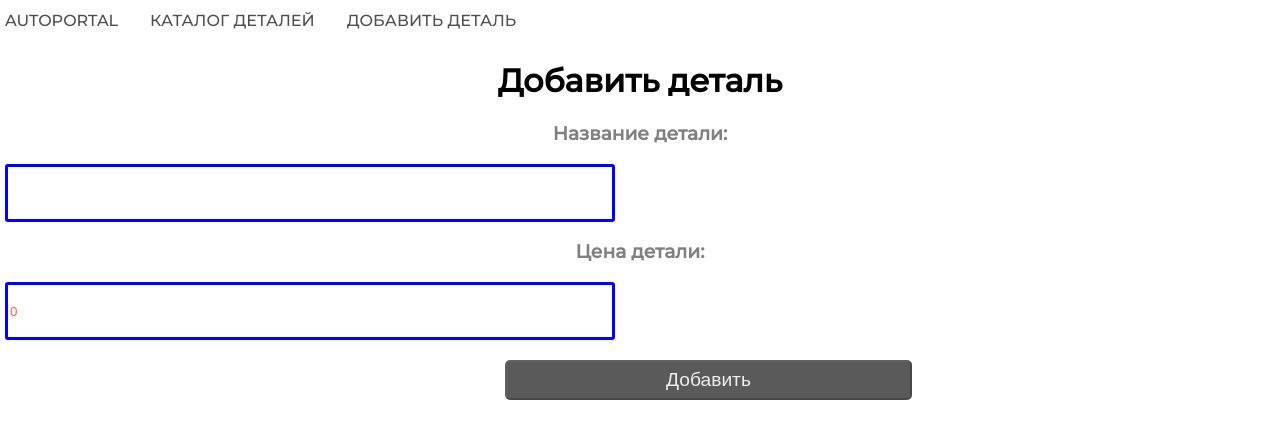
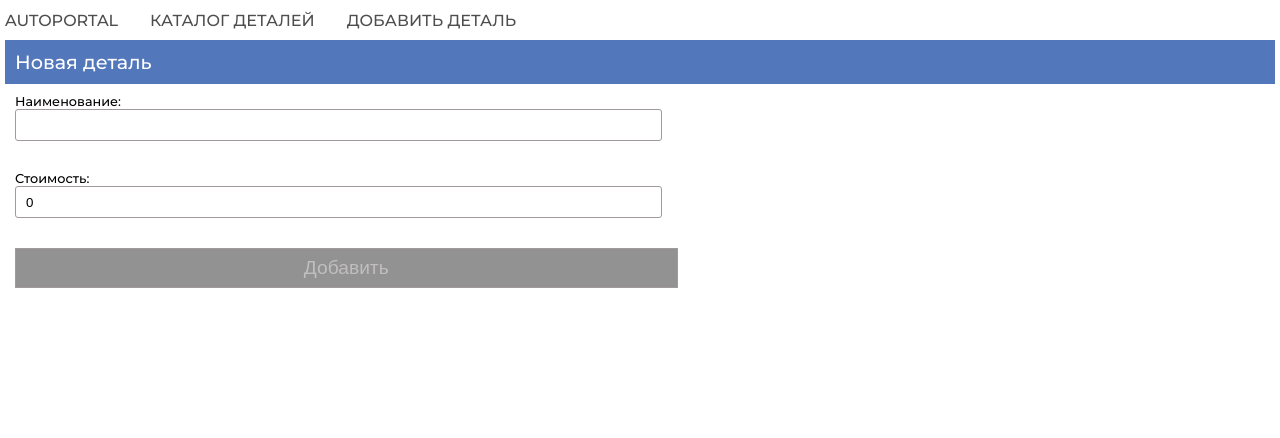
Before and after one commit to alshiryaev/autoportal, a React app: page /addDetail in a window 1280 px wide. Shown: the top 438 px of the page. Built offline with nearby package versions, Linux system fonts and the light colour scheme; no server answers; the HTML template or start-up script is replaced by a standard one.

Commit message:
Доработка добавления

```diff
--- a/src/client/components/AddDetail/AddDetail.scss
+++ b/src/client/components/AddDetail/AddDetail.scss
@@ -1,41 +1,38 @@
-.add-form {
-    h3 {
-        text-align: center;
-        color: gray;
+.detail-form {
+
+    display: flex;
+    flex-direction: column;
+    margin: 10px;
+
+    &__label {
+        font-size: .8rem;
     }
-    h1 {
-        color: black;
-        text-align: center;
+
+    &__input {
+        display: block;
+        height: 30px;
+        min-width: 50%;
+        padding: 0 10px;
+        border-radius: 3px;
+        border: 1px solid #a09a9a;
+        margin-bottom: 30px;
     }
-    input {
-        height: 50px;
-        width: 600px;
-        display: flex;
-        justify-content: center;
-        align-content: space-between;
-        align-items: center;
-        flex-direction: column;
-        color: tomato;
-        border: blue solid 3px;
-        border-radius: 3px;
-    }
-    button {
+    &__submit-button {
         font-size: larger;
-        margin-top: 20px;
-        margin-left: 500px;
         height: 40px;
-        width: 407px;
-        border-radius: 5px;
+        max-width: 53%;
         background-color: tomato;
         transition: all .5s ease-in-out;
+        border: 1px solid #a09a9a;
+        color: #fff;
+
         &:hover {
             background-color: gray;
-            border: tomato solid 2px;
             color: #fff;
         }
         &:disabled {
-            background-color: #5a5a5a;
-            color: #eee;
+            background-color: #929292;
+            color: rgb(192, 190, 190);
         }
     }
 }
--- a/src/client/components/AddDetail/AddDetail.tsx
+++ b/src/client/components/AddDetail/AddDetail.tsx
@@ -7,15 +7,15 @@ function AddDetail() {
   const [price, setPrice] = React.useState<number>(0);
   const [isValid, setIsValid] = React.useState<boolean>(false);
 
-    function  nameInputChange(event) {
-        const {value} = event.target;
+  function nameInputChange(event) {
+    const { value } = event.target;
     setName(value);
     setCommonValid();
   }
 
-    function  priceInputChange(event) {
-        const {value} = event.target;
-        console.log(value)
+  function priceInputChange(event) {
+    const { value } = event.target;
+    console.log(value);
     setPrice(value);
     setCommonValid();
   }
@@ -24,37 +24,56 @@ function AddDetail() {
     setIsValid(!!name && !!price);
   }
 
-    function submitForm() {
+  function submitForm(event) {
     event.preventDefault();
     const obj = {
       name,
-            price
-        }
+      price,
+    };
 
     fetch('http://127.0.0.1/api/details', {
-            method: "POST",
+      method: 'POST',
       body: JSON.stringify(obj),
       headers: {
         'Content-Type': 'application/json;charset=utf-8',
       },
-        })
+    });
   }
 
-
-    return(
-        <div className="add-form">
-            <h1>Добавить деталь</h1>
-            <form autoComplete="off" onSubmit={submitForm} method="post">
-                <h3>Название детали: </h3>
-                <input value={name} onChange={nameInputChange} type="text" name="name"/>
-                <div></div>
-                <h3>Цена детали: </h3>
-                <input value={price} onChange={priceInputChange} type="number" name="price"/>
-                <div></div>
-                <button disabled={!isValid} type="submit">Добавить</button>
+  return (
+    <React.Fragment>
+      <header className="page-header">Новая деталь</header>
+      <form className="detail-form" autoComplete="off" onSubmit={submitForm}>
+        <label className="detail-form__label">
+          <span>Наименование:</span>
+          <input
+            className="detail-form__input"
+            value={name}
+            onChange={nameInputChange}
+            type="text"
+            name="name"
+          />
+        </label>
+        <label className="detail-form__label">
+          <span>Стоимость:</span>
+          <input
+            className="detail-form__input"
+            value={price}
+            onChange={priceInputChange}
+            type="number"
+            name="price"
+          />
+        </label>
+        <button
+          className="detail-form__submit-button"
+          disabled={!isValid}
+          type="submit"
+        >
+          Добавить
+        </button>
       </form>
-        </div>
-    )
+    </React.Fragment>
+  );
 }
 
 export default AddDetail;
--- a/src/client/components/DetailList/DetailList.tsx
+++ b/src/client/components/DetailList/DetailList.tsx
@@ -5,11 +5,14 @@ import './DetailList.scss';
 
 const DetailList: React.FC<{ details: Detail[] }> = ({ details }) => {
   return (
-    <ul className="detail-list">
-      {details.map((detail) => (
-        <DetailItem detail={detail}></DetailItem>
-      ))}
-    </ul>
+    <React.Fragment>
+      <header className="page-header">Список деталей</header>
+      <ul className="detail-list">
+        {details.map((detail) => (
+          <DetailItem detail={detail}></DetailItem>
+        ))}
+      </ul>
+    </React.Fragment>
   );
 };
 
--- /dev/null
+++ b/src/client/styles/components/_page-header.scss
@@ -0,0 +1,6 @@
+.page-header {
+    font-size: 1.2rem;
+    background-color: rgb(83, 119, 187);
+    color: #fff;
+    padding: 10px;
+}
--- a/src/client/styles/main.scss
+++ b/src/client/styles/main.scss
@@ -1 +1,2 @@
 @import "abstract/variables";
+@import "components/page-header";
```
Also changed, not shown: src/server/app.controller.ts (+3 -6 lines), 1 other file (tests, documents, lock files or other folders). Lines whose indentation alone changed are shown as unchanged.
